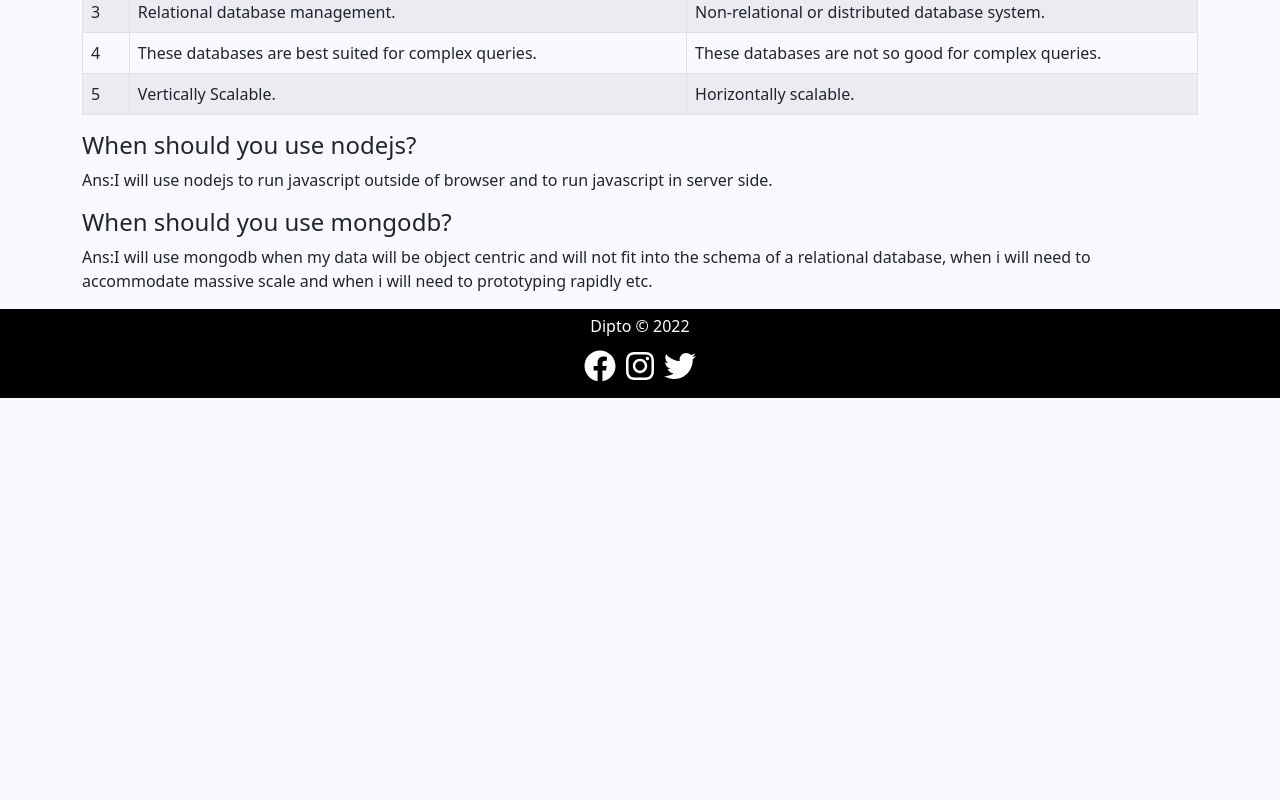
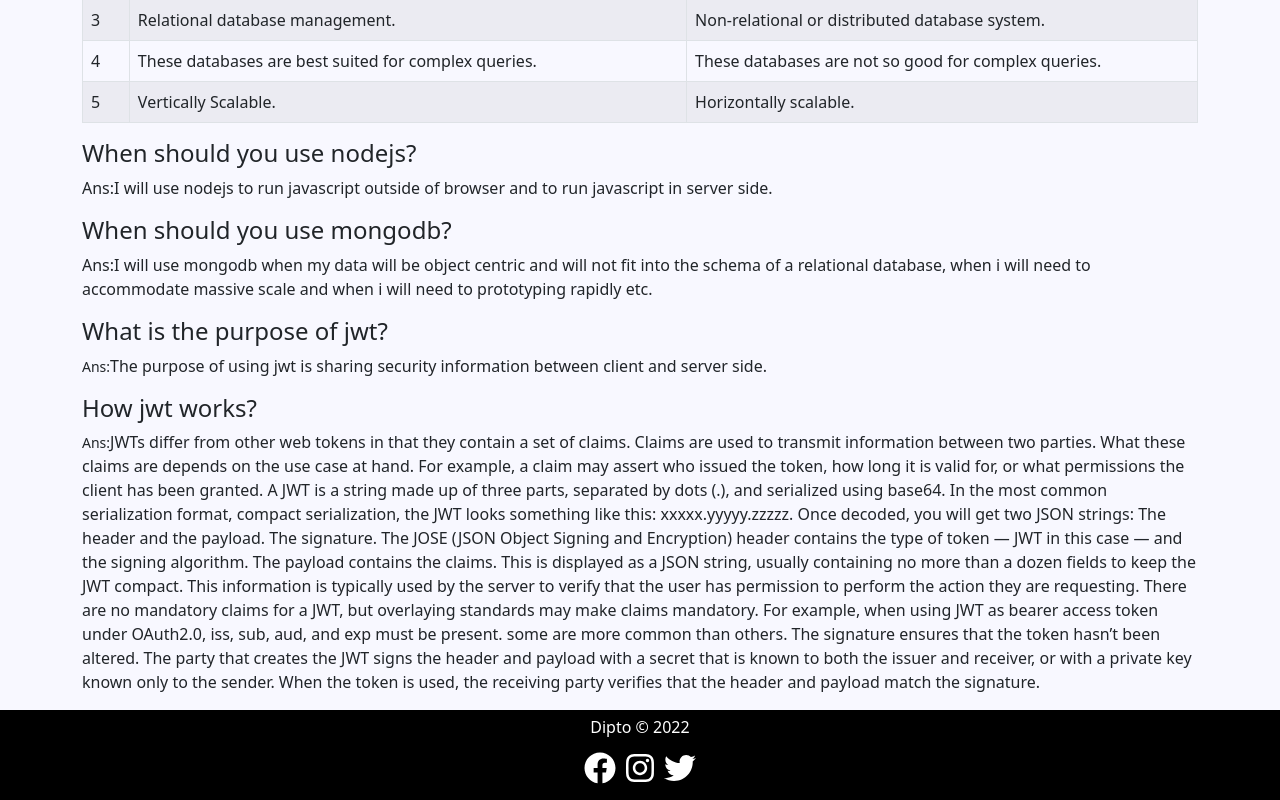
Before and after one commit to kdipto1/warehouse-management-client-side, a React (Create React App) app: page /blogs in a window 1280 px wide. Shown: the part 640-1440 px from the top of the page. Before the commit the page ends 1038 px from the top, so only its background shows below. Built offline with nearby package versions, Linux system fonts and the light colour scheme; no server answers.

Commit message:
login page loading effect added

```diff
--- a/src/Pages/Blogs/Blogs.js
+++ b/src/Pages/Blogs/Blogs.js
@@ -4,7 +4,7 @@
 const Blogs = () => {
   return (
     <div className="container">
-      <h2>Blogs page.</h2>
+      <h2 className="text-center mt-2">Blogs</h2>
       <h2>Difference between javascript and nodejs:</h2>
       <Table responsive striped bordered hover>
         <thead>
@@ -100,6 +100,40 @@
           prototyping rapidly etc.
         </p>
       </div>
+      <div>
+        <h4>What is the purpose of jwt?</h4>
+        <p>
+          <small>Ans:</small>The purpose of using jwt is sharing security
+          information between client and server side.
+        </p>
+        <h4>How jwt works?</h4>
+        <p>
+          <small>Ans:</small>JWTs differ from other web tokens in that they
+          contain a set of claims. Claims are used to transmit information
+          between two parties. What these claims are depends on the use case at
+          hand. For example, a claim may assert who issued the token, how long
+          it is valid for, or what permissions the client has been granted. A
+          JWT is a string made up of three parts, separated by dots (.), and
+          serialized using base64. In the most common serialization format,
+          compact serialization, the JWT looks something like this:
+          xxxxx.yyyyy.zzzzz. Once decoded, you will get two JSON strings: The
+          header and the payload. The signature. The JOSE (JSON Object Signing
+          and Encryption) header contains the type of token — JWT in this case —
+          and the signing algorithm. The payload contains the claims. This is
+          displayed as a JSON string, usually containing no more than a dozen
+          fields to keep the JWT compact. This information is typically used by
+          the server to verify that the user has permission to perform the
+          action they are requesting. There are no mandatory claims for a JWT,
+          but overlaying standards may make claims mandatory. For example, when
+          using JWT as bearer access token under OAuth2.0, iss, sub, aud, and
+          exp must be present. some are more common than others. The signature
+          ensures that the token hasn’t been altered. The party that creates the
+          JWT signs the header and payload with a secret that is known to both
+          the issuer and receiver, or with a private key known only to the
+          sender. When the token is used, the receiving party verifies that the
+          header and payload match the signature.{" "}
+        </p>
+      </div>
     </div>
   );
 };
--- a/src/Pages/Home/Header.js
+++ b/src/Pages/Home/Header.js
@@ -47,8 +47,8 @@
                   <NavDropdown.Item as={Link} to="/myItems">
                     My Items
                   </NavDropdown.Item>
-                  <NavDropdown.Item href="#action/3.2">
-                    Another action
+                  <NavDropdown.Item as={Link} to="/addItem" >
+                    Add Item
                   </NavDropdown.Item>
                   <NavDropdown.Divider />
                   <NavDropdown.Item
--- a/src/Pages/Home/Home.js
+++ b/src/Pages/Home/Home.js
@@ -4,7 +4,7 @@
 import "./Home.css";
 import "leaflet/dist/leaflet.css";
 import banner from "../Images/banner.png";
-import HomeMap from "./HomeMap";
+import CountUp from "react-countup";
 import Skeleton from "react-loading-skeleton";
 
 const Home = () => {
@@ -24,7 +24,6 @@
   }, []);
   return (
     <div className="home">
-
       <div>
         <img className="img-fluid" src={banner} alt="" />
       </div>
@@ -32,7 +31,7 @@
       <h2 className="text-center mt-5">Items:</h2>
       <div className="home-cards container mb-2">
         {items.map((item) => {
-          <h1>{item.name || <Skeleton count={100}/>}</h1>
+          <h1>{item.name || <Skeleton count={100} />}</h1>;
           return (
             <div data-aos="flip-up" key={item._id} className="home-card">
               <h4 className="text-center">{item.name}</h4>
@@ -61,14 +60,19 @@
           Manage Inventories
         </button>
       </Link>
-
-      <div>
-        <h2>Our services:</h2>
+        <hr />
+      <div className="text-center mt-4">
+        <h2>
+          We proudly provided services to{" "}
+          <CountUp duration={4} end={4860} /> Customers
+        </h2>
       </div>
       {/* map ------------------------------------------ */}
-      <div className="text-center">
+      <div className="text-center mt-4">
         <h4>To see our location on map, Click the button below!</h4>
-        <Link to="/map"><button className="home-button">Map</button> </Link>
+        <Link to="/map">
+          <button className="home-button">Map</button>{" "}
+        </Link>
       </div>
     </div>
   );
--- a/src/Pages/Login/Login.js
+++ b/src/Pages/Login/Login.js
@@ -10,8 +10,8 @@
 import SocialLogin from "./SocialLogin";
 import "./Login.css";
 import axios from "axios";
-import Skeleton from "react-loading-skeleton";
 import { useSendEmailVerification } from "react-firebase-hooks/auth";
+import Loading from "../Utility/Loading";
 
 const Login = () => {
   const [signInWithEmailAndPassword, user, loading, error] =
@@ -26,11 +26,11 @@
   let location = useLocation();
   let from = location.state?.from?.pathname || "/";
   useEffect(() => {
-    if (error || resetError) {
-      toast(error?.message);
+    if (error || resetError)  {
+      toast(error.message);
     }
-    if (loading) {
-      <Skeleton count={6}/>
+    if (loading || loading1) {
+      <Loading />
       return;
     }
     if (user || user1) {
@@ -49,7 +49,7 @@
           console.log(error);
         });
     }
-  }, [error, from, loading, navigate, user, user1,resetError]);
+  }, [error, from, loading, navigate, user, user1,resetError, loading1]);
 
   const handleLogin = (event) => {
     event.preventDefault();
--- /dev/null
+++ b/src/Pages/Utility/Loading.js
@@ -0,0 +1,16 @@
+import React from 'react';
+import Skeleton, { SkeletonTheme } from "react-loading-skeleton";
+
+const Loading = () => {
+  return (
+    <div className="text-center">
+      <SkeletonTheme baseColor="#202020" highlightColor="#444">
+        <p>
+          <Skeleton count={10} />
+        </p>
+      </SkeletonTheme>
+    </div>
+  );
+};
+
+export default Loading;
```
